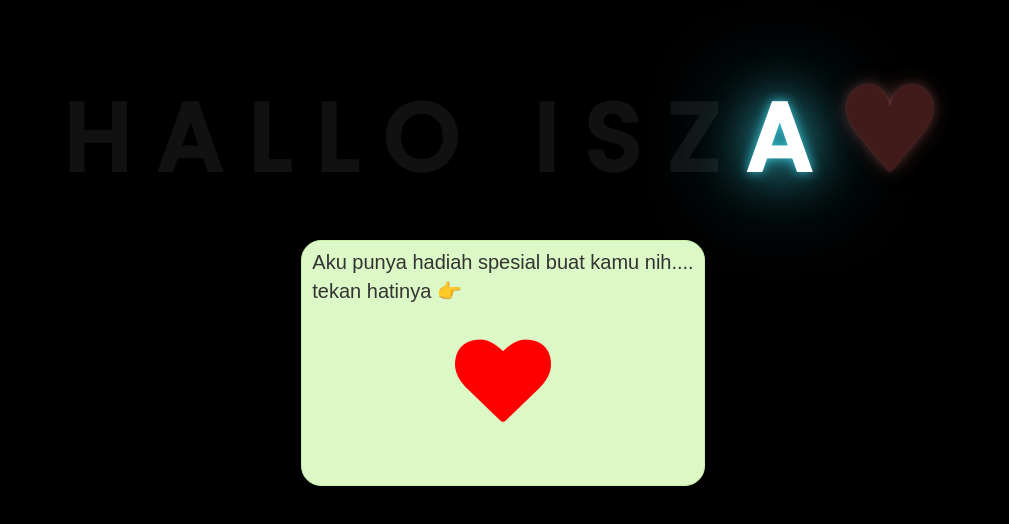
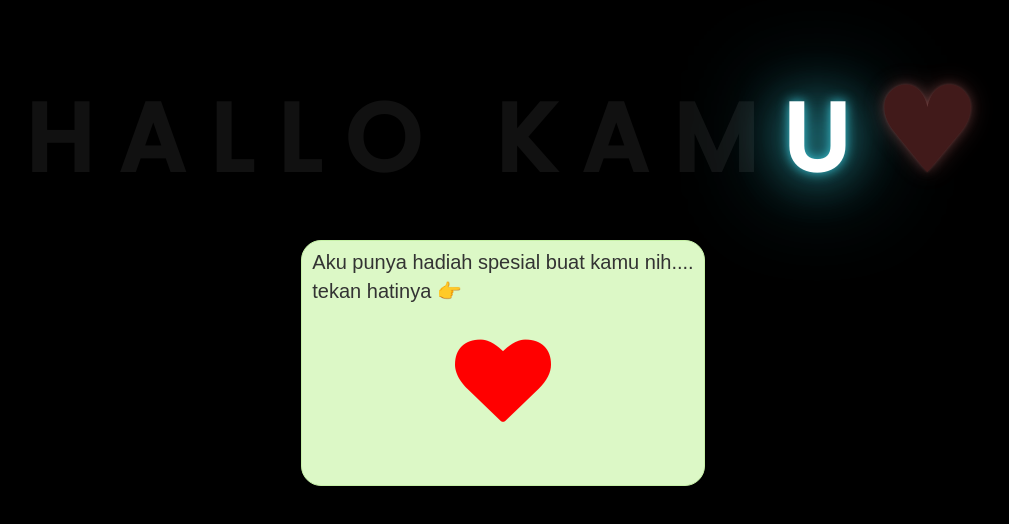
Before and after one commit to Renocalvo/Flower-Html-Scss, a plain HTML site: page index.html in a window 1280 px wide. Shown: the part 140-664 px from the top of the page, without its empty margins (145-1154 px from the left). Drawn offline with Linux system fonts and the light colour scheme.

Commit message:
Update index.html

```diff
--- a/index.html
+++ b/index.html
@@ -18,10 +18,10 @@
         <span>L</span>
         <span>O</span>
         <span>&nbsp;</span>
-        <span>I</span>
-        <span>S</span>
-        <span>Z</span>
+        <span>K</span>
         <span>A</span>
+        <span>M</span>
+        <span>U</span>
         <span class="love">&#9829;</span>
     </div>
     <div class="description">
```
